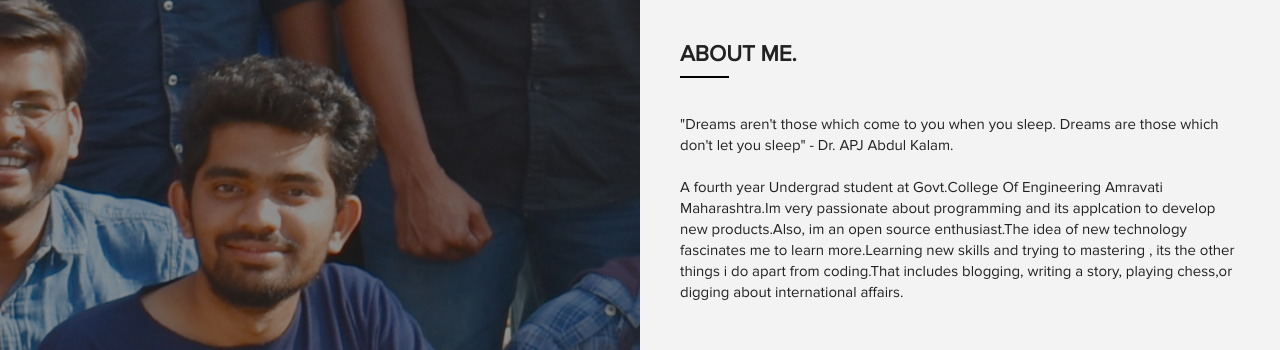
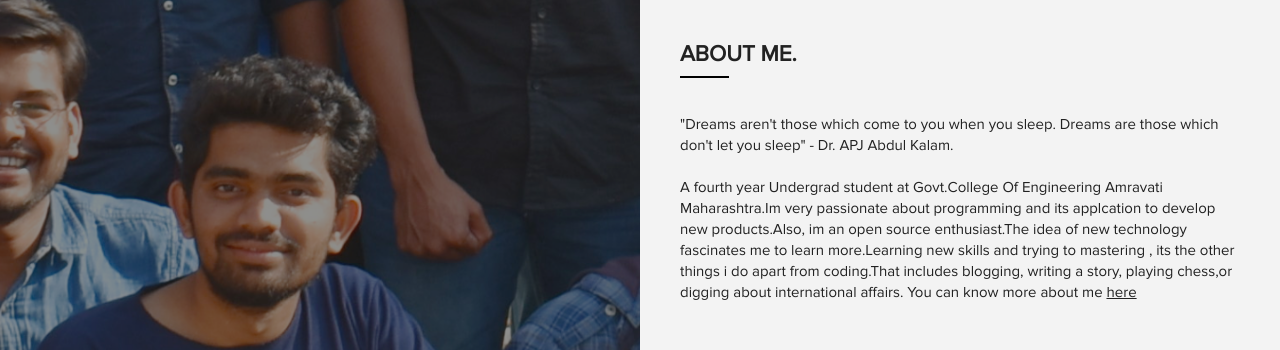
Before and after one commit to Pravesh-Jamgade/pravesh1, a plain HTML site: page index.html in a window 1280 px wide. Shown: the top 350 px of the page. Drawn offline with Linux system fonts and the light colour scheme.

Commit message:
Update index.html

```diff
--- a/index.html
+++ b/index.html
@@ -61,7 +61,8 @@
             </h2>
             <div class="content__inner">
               <p>"Dreams aren't those which come to you when you sleep. Dreams are those which don't let you sleep" - Dr. APJ Abdul Kalam.<br><br>A fourth year Undergrad student at Govt.College Of Engineering Amravati Maharashtra.Im very passionate about programming and its applcation to develop new products.Also, im an open source enthusiast.The idea of new technology fascinates me to learn more.Learning new skills and trying to mastering , its the other things i do apart from coding.That includes blogging, writing a story, playing chess,or digging about international affairs.
-            </div>
+            	You can know more about me <a href="https://drive.google.com/file/d/1SW9PsL2Ej6FFWq5Cx_MUs5ZE2coSth9y/view?usp=sharing" target = "_blank">here</a>
+		  </div>
           </div>
           <div class="content content--exp">
             <h2 class="content__tag">
```
